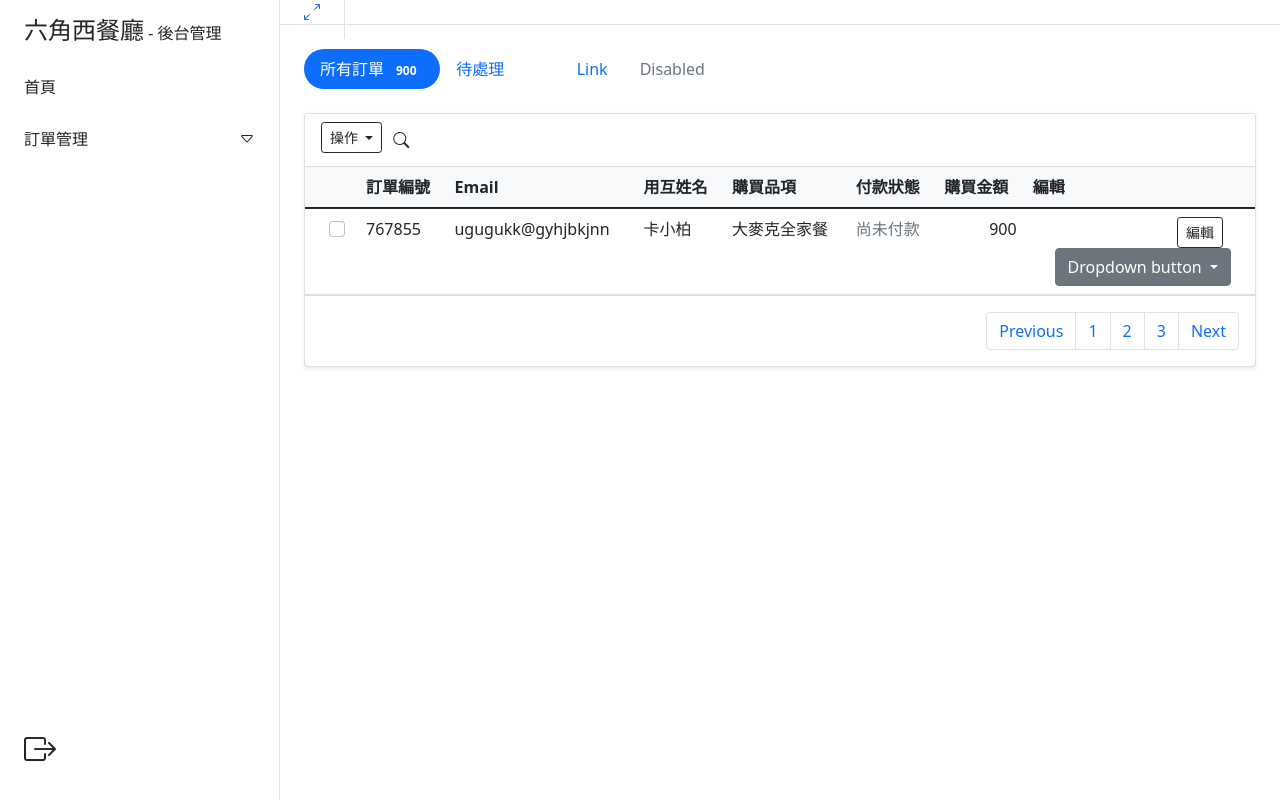
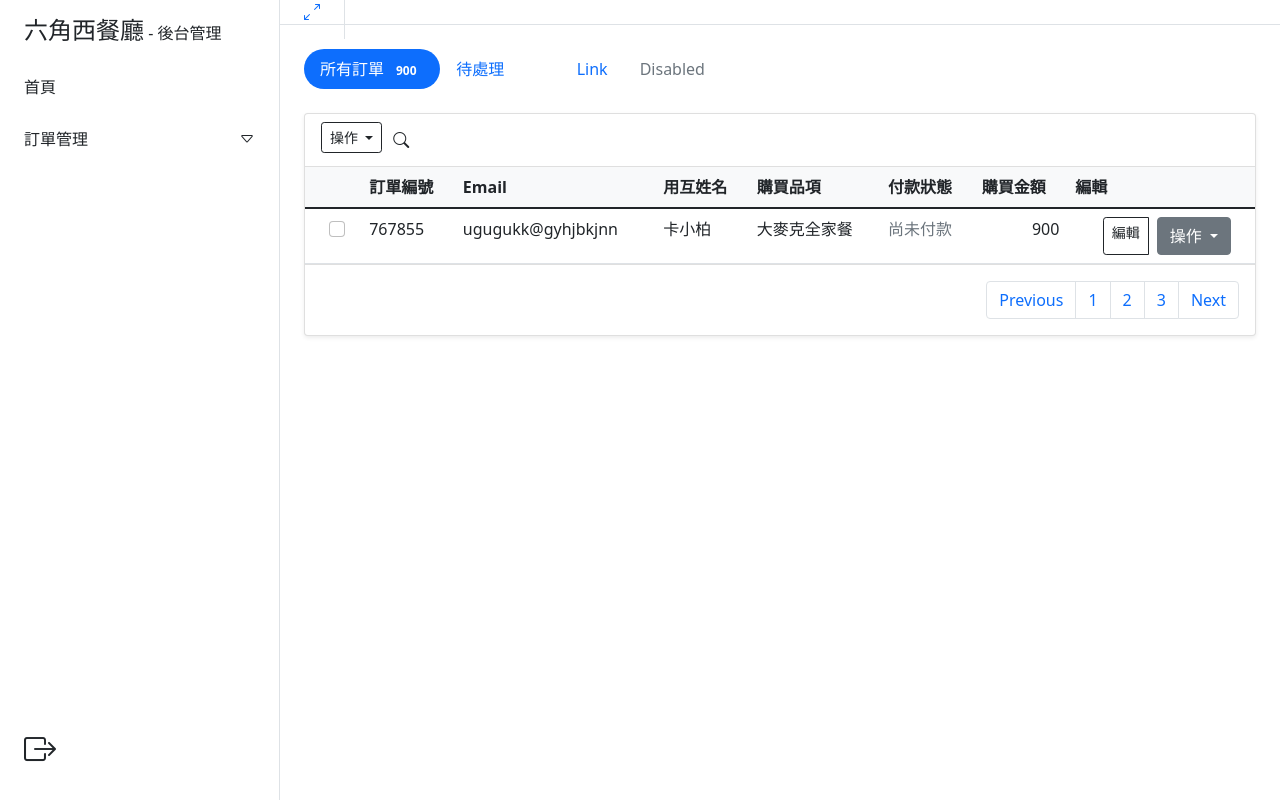
Before and after one commit to afwyou/Hexschool-Bootstrap5-Dashboard, a website: page orders.html in a window 1280 px wide. Drawn offline with nearby package versions, Linux system fonts and the light colour scheme.

Commit message:
修改下拉選單結構 原本會跟旁邊按鈕變成另一行，重新放到一個btn-group的容器內後就變成一列了

```diff
--- a/orders.html
+++ b/orders.html
@@ -133,18 +133,20 @@
                       <div class="text-muted">尚未付款</div>
                     </td>
                     <td class="text-end">900</td>
-                    <td class="text-end pe-4"><a href="#" class="btn btn-sm btn-outline-dark me-2">編輯<i
-                          class="bi.bi-pen"></i></a>
+                    <td class="text-end pe-4">
+                      <div class="btn-group">
+                        <a href="#" class="btn btn-sm btn-outline-dark me-2">編輯<i class="bi.bi-pen"></i></a>
                         <div class="dropdown">
                           <button class="btn btn-secondary dropdown-toggle" type="button" id="dropdownMenuButton1"
                             data-bs-toggle="dropdown" aria-expanded="false">
-                          Dropdown button
+                            操作
                           </button>
                           <ul class="dropdown-menu" aria-labelledby="dropdownMenuButton1">
                             <li><a class="dropdown-item" href="#">Action</a></li>
                             <li><a class="dropdown-item" href="#">Another action</a></li>
                             <li><a class="dropdown-item" href="#">Something else here</a></li>
                           </ul>
+                        </div>
                       </div>
                     </td>
                   </tr>
```
Lines whose indentation alone changed are shown as unchanged.
